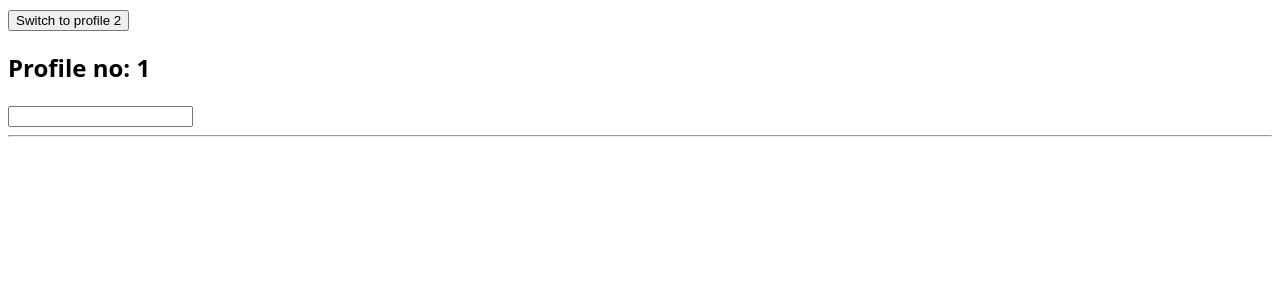
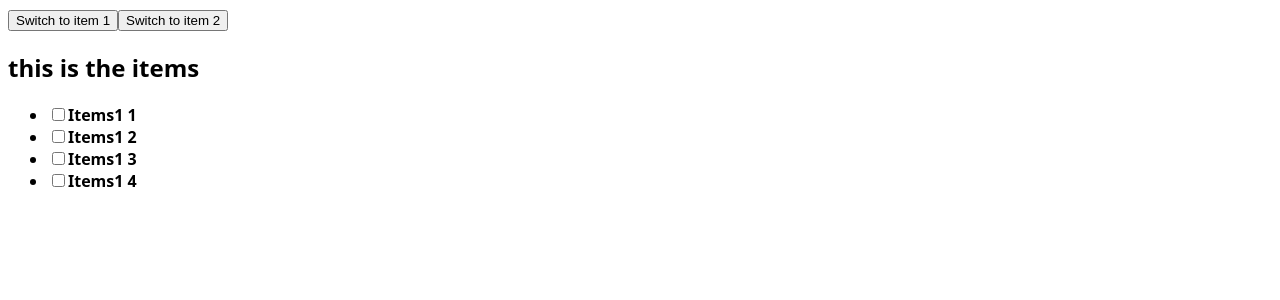
Before and after one commit to toufiq007/react_nextJs, a React (Vite) app: page / in a window 1280 px wide. Shown: the top 300 px of the page. Built offline with nearby package versions, Linux system fonts and the light colour scheme.

Commit message:
example three where i learn where useEffect should not be used like updateState while props changing or resetting state during props changing

```diff
--- a/src/components/ExampleContainer.jsx
+++ b/src/components/ExampleContainer.jsx
@@ -1,15 +1,32 @@
 import { useState } from "react";
-import Example2 from "./Example2";
+// import Example2 from "./Example2";
+// import Example from "./Example";
+import ExampleThree from "./ExampleThree";
+import { items1,items2 } from "../utils/data";
 
 const ExampleContainer = () => {
-  const [userId, setUserId] = useState(1);
+        // example one
+//   const [userId, setUserId] = useState(1);
+
+// example three
+const [items,setItems] = useState(items1)
+
   return (
     <div>
-      <button onClick={() => setUserId(userId === 1 ? 2 : 1)}>
+      {/* this is example one */}
+      {/* <Example /> */}
+      {/* this is example two */}
+      {/* <button onClick={() => setUserId(userId === 1 ? 2 : 1)}>
         Switch to profile {userId === 1 ? 2 : 1}{" "}
-      </button>
+      </button> */}
       {/* we can easily tell react that every changing of userId rerendered this component by specifying the userid */}
-      <Example2 userId={userId} key={userId} />
+      {/* <Example2 userId={userId} key={userId} /> */}
+
+      {/* this is example three */}
+
+      <button onClick={()=> setItems(items1)}>Switch to item 1</button>
+      <button onClick={()=> setItems(items2)}>Switch to item 2</button>
+      <ExampleThree items={items} />
     </div>
   );
 };
--- /dev/null
+++ b/src/components/ExampleThree.jsx
@@ -0,0 +1,58 @@
+/* eslint-disable react/prop-types */
+
+import { useEffect, useState } from "react";
+
+const ExampleThree = ({ items }) => {
+  //   const [selectedItem, setSelectedItem] = useState(null);
+  const [selectedId, setSelecteId] = useState(null);
+
+  // solution one but not optimized
+  // avoid state update during prop changing
+  //   useEffect(() => {
+  //     setSelectedItem(null);
+  //   }, [items]);
+
+
+
+  // better solution
+  //   const [prevItems, setPrevItems] = useState(items);
+  //   if (prevItems !== items) {
+  //     setPrevItems(items);
+  //     setSelectedItem(null);
+  //   }
+
+
+
+  // best approach --> calculate during rendering by derived state
+  const selection = items.find((item) => item.id === selectedId) ?? null;
+  console.log(selection);
+
+  return (
+    <div>
+      <h2>this is the items</h2>
+      <ul>
+        {items.map((item) => (
+          <li key={item.id}>
+            <input
+              type="checkbox"
+              checked={item.id === selection?.id}
+              onChange={() => setSelecteId(item.id)}
+              name=""
+              id=""
+            />
+            <b>{item.title}</b>
+          </li>
+        ))}
+      </ul>
+      {selection && (
+        <div>
+          <h2 style={{ background: "crimson", fontSize: "20px" }}>
+            Selected item: {selection?.title}
+          </h2>
+        </div>
+      )}
+    </div>
+  );
+};
+
+export default ExampleThree;
--- /dev/null
+++ b/src/utils/data.js
@@ -0,0 +1,37 @@
+export const items1 = [
+  {
+    id: 1,
+    title: "Items1 1",
+  },
+  {
+    id: 2,
+    title: "Items1 2",
+  },
+  {
+    id: 3,
+    title: "Items1 3",
+  },
+  {
+    id: 4,
+    title: "Items1 4",
+  },
+];
+
+export const items2 = [
+  {
+    id: 5,
+    title: "Items2 1",
+  },
+  {
+    id: 6,
+    title: "Items2 2",
+  },
+  {
+    id: 7,
+    title: "Items2 3",
+  },
+  {
+    id: 8,
+    title: "Items2 4",
+  },
+];
```
